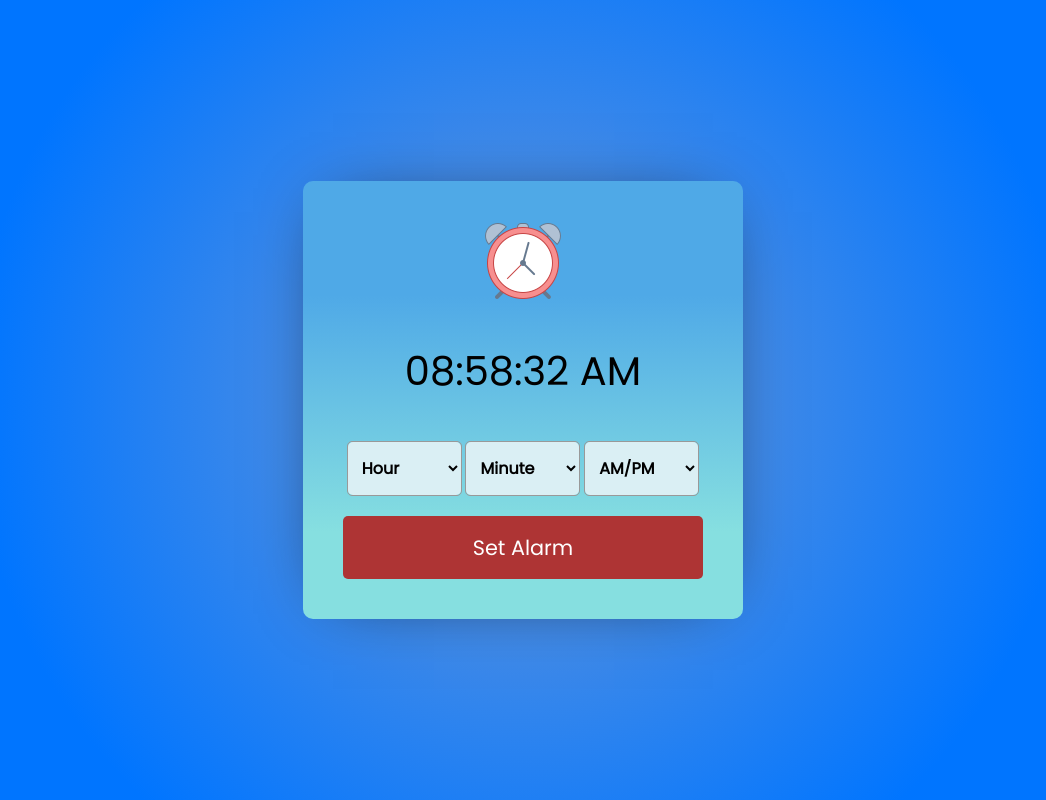
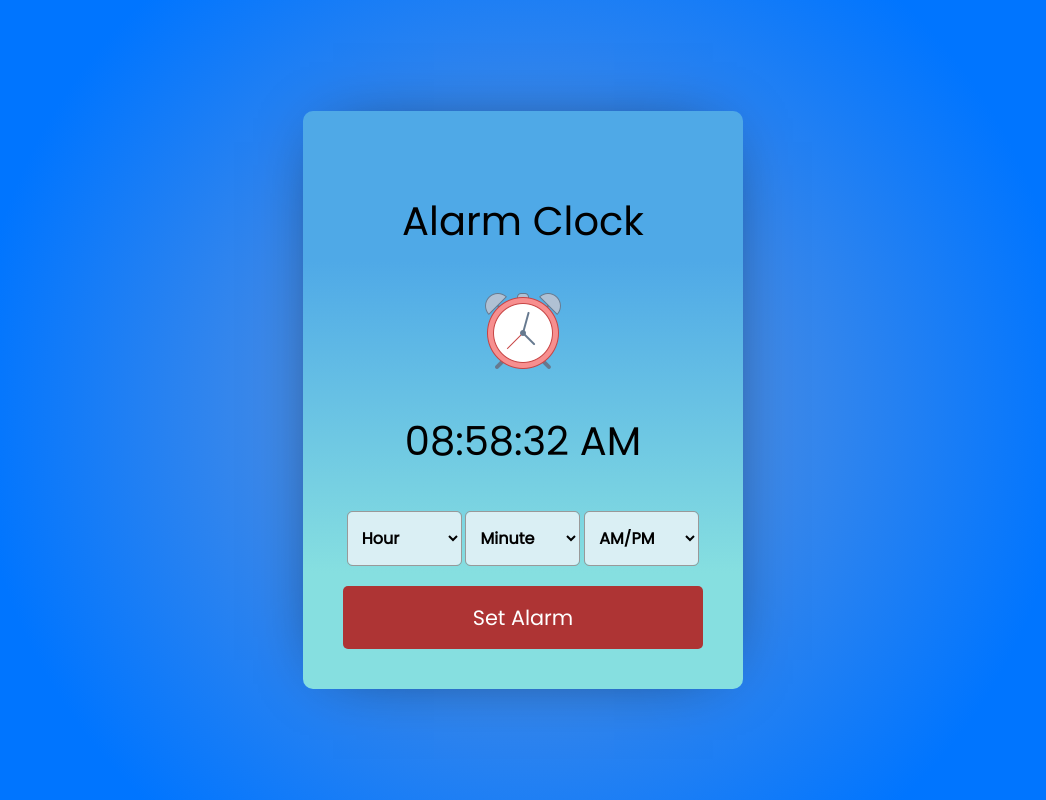
Before and after one commit to irreplaceablepc/Frontend-test-Alarm-clock, a plain HTML site: page index.html in a window 1280 px wide. Shown: the whole page, without its empty margins (117-1163 px from the left). Drawn offline with Linux system fonts and the light colour scheme.

Commit message:
Update index.html

```diff
--- a/index.html
+++ b/index.html
@@ -19,6 +19,7 @@
 
     <!-- Main container -->
     <div class="wrapper flex">
+      <h1>Alarm Clock</h1>
       <img src="files/clock.png" alt="" />
       <!-- Temporary time -->
       <h1 id="currentTime">00:00:00</h1>
```
